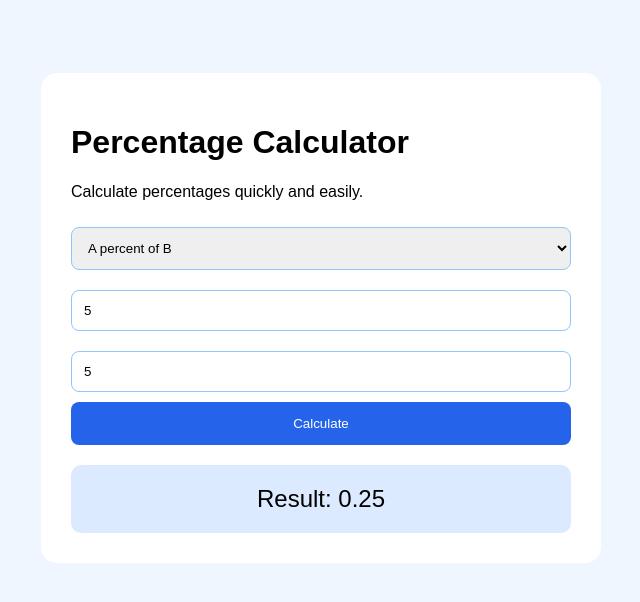
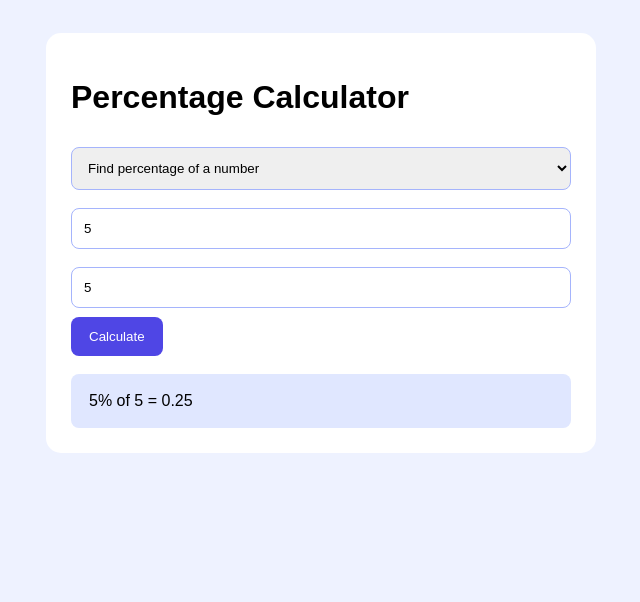
Before and after one commit to seanabbott0/percentage-calculator, a plain HTML site: page index.html in a window 1280 px wide. Both pictures are taken after typing "5", "5" into the empty fields and a click on the button "Calculate". Shown: the whole page, without its empty margins (319-959 px from the left). Drawn offline with Linux system fonts and the light colour scheme.

Commit message:
Improve percentage calculation validation

```diff
--- a/index.html
+++ b/index.html
@@ -2,57 +2,51 @@
 <html lang="en">
 <head>
 <meta charset="UTF-8">
-<meta name="viewport" content="width=device-width, initial-scale=1.0">
+<meta name="viewport" content="width=device-width,initial-scale=1">
 <title>Percentage Calculator</title>
 <style>
-body{font-family:Arial;background:#eff6ff;padding:25px}
-main{max-width:500px;margin:40px auto;background:white;padding:30px;border-radius:16px}
-input,select{width:100%;padding:12px;margin:10px 0;box-sizing:border-box;border:1px solid #93c5fd;border-radius:8px}
-button{width:100%;background:#2563eb;color:white;border:0;padding:14px;border-radius:8px;cursor:pointer}
-#result{background:#dbeafe;padding:20px;margin-top:20px;border-radius:10px;font-size:24px;text-align:center}
+body{font-family:Arial;background:#eef2ff;padding:25px}
+main{max-width:500px;margin:auto;background:white;padding:25px;border-radius:15px}
+input,select{width:100%;padding:12px;box-sizing:border-box;margin:9px 0;border:1px solid #a5b4fc;border-radius:8px}
+button{background:#4f46e5;color:white;padding:12px 18px;border:0;border-radius:8px;cursor:pointer}
+#result{padding:18px;background:#e0e7ff;border-radius:8px;margin-top:18px}
 </style>
 </head>
 <body>
 <main>
 <h1>Percentage Calculator</h1>
-<p>Calculate percentages quickly and easily.</p>
 <select id="mode">
-<option value="percentage">A percent of B</option>
-<option value="ratio">A is what percent of B?</option>
-<option value="change">Percentage change from A to B</option>
+<option value="of">Find percentage of a number</option>
+<option value="what">Find what percentage one number is of another</option>
+<option value="change">Calculate percentage change</option>
 </select>
-<input id="a" type="number" step="any" placeholder="Enter value A">
-<input id="b" type="number" step="any" placeholder="Enter value B">
+<input id="a" type="number" step="any" placeholder="First number">
+<input id="b" type="number" step="any" placeholder="Second number">
 <button onclick="calculate()">Calculate</button>
-<div id="result">Result: --</div>
+<div id="result">Your result will appear here.</div>
 </main>
 <script>
 function calculate(){
- const a=document.getElementById("a");
- const b=document.getElementById("b");
  const mode=document.getElementById("mode").value;
- const output=document.getElementById("result");
- if(a.value===""||b.value===""){
-  output.textContent="Enter both values.";
+ const aField=document.getElementById("a");
+ const bField=document.getElementById("b");
+ const a=Number(aField.value),b=Number(bField.value);
+ const out=document.getElementById("result");
+ if(aField.value===""||bField.value===""){
+  out.textContent="Please enter both numbers.";
   return;
  }
- const x=Number(a.value);
- const y=Number(b.value);
- let result;
- let unit="";
- if(mode==="percentage"){
-  result=x*y/100;
- }else if(mode==="ratio"&&y!==0){
-  result=x/y*100;
-  unit="%";
- }else if(mode==="change"&&x!==0){
-  result=(y-x)/Math.abs(x)*100;
-  unit="%";
- }else{
-  output.textContent="Cannot divide by zero.";
+ if(mode!=="of"&&b===0){
+  out.textContent="The second number cannot be zero.";
   return;
  }
- output.textContent="Result: "+result.toFixed(2)+unit;
+ let result;
+ if(mode==="of")result=a*b/100;
+ else if(mode==="what")result=a/b*100;
+ else result=(b-a)/Math.abs(a)*100;
+ out.textContent=mode==="of"
+ ?b+"% of "+a+" = "+result.toFixed(2)
+ :result.toFixed(2)+"%";
 }
 </script>
 </body>
```
